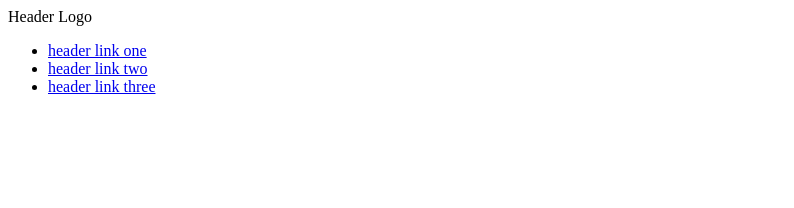
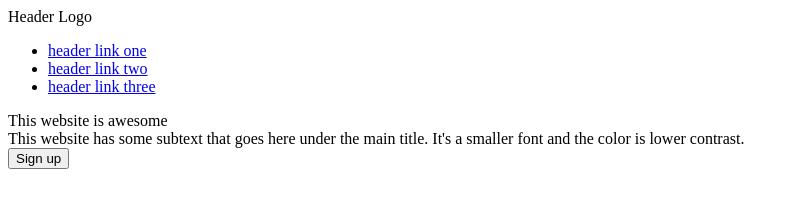
Before and after one commit to Hando28/landing-page, a plain HTML site: page index.html in a window 1280 px wide. Shown: the whole page, without its empty margins (0-794 px from the left). Drawn offline with Linux system fonts and the light colour scheme.

Commit message:
add container and content for hero text and sign up button

```diff
--- a/index.html
+++ b/index.html
@@ -16,6 +16,11 @@
                 <li><a href="#">header link three</a></li>
             </ul>
         </div>
+        <div class="container1">
+            <div class="heromaintext">This website is awesome</div>
+            <div class="herosecondarytext">This website has some subtext that goes here under the main title. It's a smaller font and the color is lower contrast.</div>
+            <button class="Sign-up">Sign up</button>
+        </div>
     </div>
 </body>
 </html>
```
